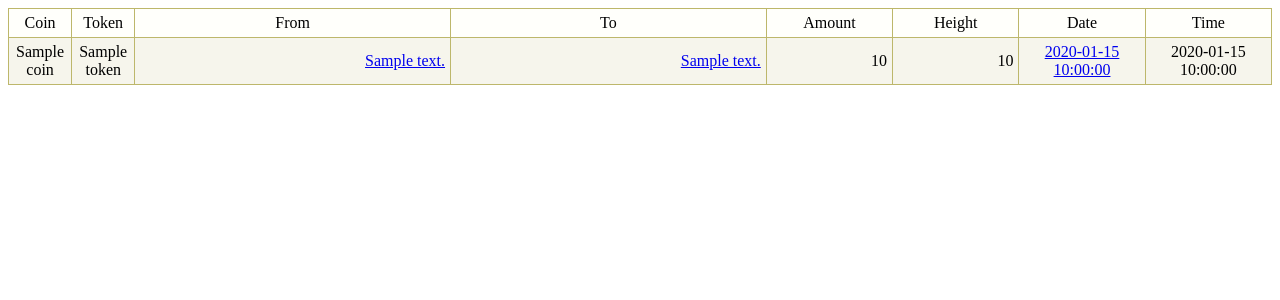
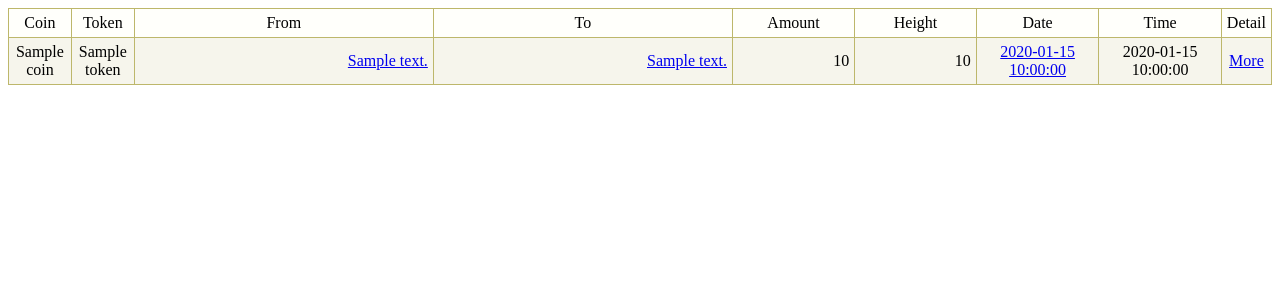
Before and after one commit to mvshub/mvs_SwapService, a Python web app: template services/templates/token.html in a window 1280 px wide. Shown: the top 300 px of the page. Run offline with Jinja, Linux system fonts and the light colour scheme; the template is opened without the code that fills it: most values are stand-ins (such as "Sample title", 1, 10 or a date in 2020); some libraries are stand-ins or nearby versions.

Commit message:
update status

```diff
--- a/services/templates/token.html
+++ b/services/templates/token.html
@@ -18,6 +18,7 @@
             <td align="center" width="10%"> Height </td>
             <td align="center" width="10%"> Date </td>
             <td align="center" width="10%"> Time </td>
+            <td align="center" width="10%"> Detail </td>
 
             {% for value in results %}
             <tr>
@@ -41,6 +42,11 @@
                         </a>
                 </td>
                 <td align="center"> {{ value.time }} </td>
+                <td align="center">
+                        <a href= "{{ url_for( 'swap_raw' , tx_from=value.tx_from ) }}">
+                              More
+                        </a>
+                </td>
             </tr>
             {% endfor %}
         </table>
```
